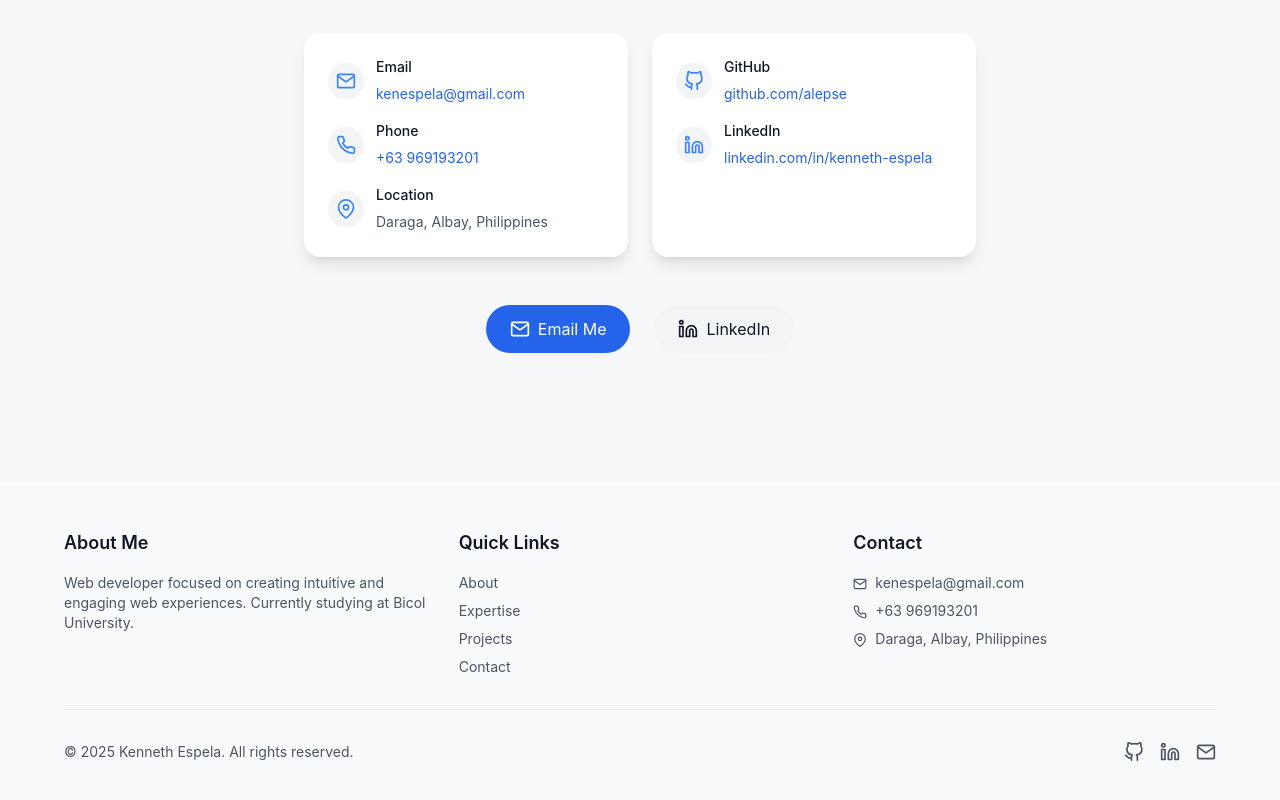
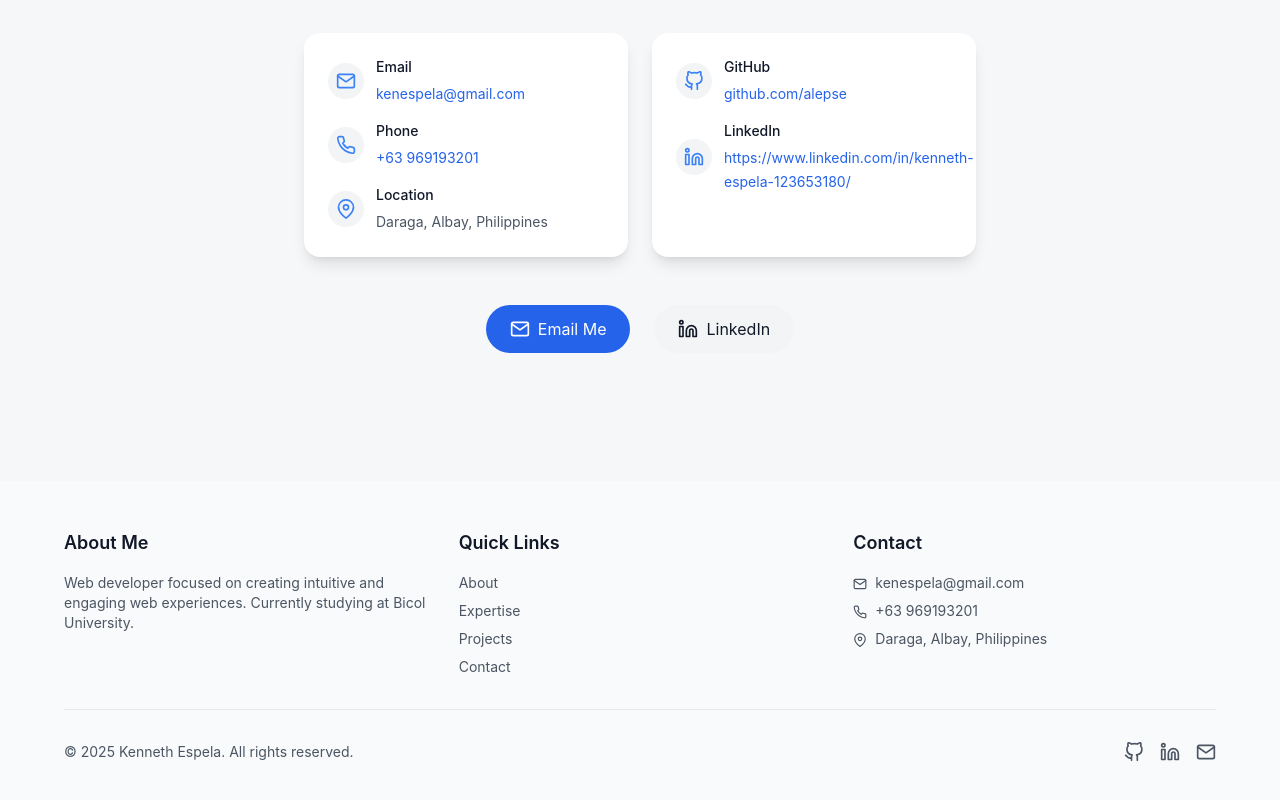
Before and after one commit to Alepse/My-Portfolio, a React (Vite) app: page / in a window 1280 px wide. Shown: the part 5178-5978 px from the top of the page. Built offline with nearby package versions, Linux system fonts and the light colour scheme.

Commit message:
linkedin link changes

```diff
--- a/src/App.jsx
+++ b/src/App.jsx
@@ -547,14 +547,14 @@
                         <div className="text-left">
                           <p className="text-sm font-medium mb-1">LinkedIn</p>
                           <a
-                            href="https://linkedin.com/in/kenneth-espela"
+                            href="https://www.linkedin.com/in/kenneth-espela-123653180/"
                             target="_blank"
                             rel="noopener noreferrer"
                             className={`text-sm ${
                               darkMode ? 'text-blue-400 hover:text-blue-300' : 'text-blue-600 hover:text-blue-700'
                             }`}
                           >
-                            linkedin.com/in/kenneth-espela
+                           https://www.linkedin.com/in/kenneth-espela-123653180/
                           </a>
                         </div>
                       </div>
@@ -580,7 +580,7 @@
                     Email Me
                   </a>
                   <a
-                    href="https://www.linkedin.com/in/kenneth-espela"
+                    href="https://www.linkedin.com/in/kenneth-espela-123653180/"
                     target="_blank"
                     rel="noopener noreferrer"
                     className={`w-full sm:w-auto flex items-center justify-center gap-2 px-6 py-3 rounded-full transition-colors duration-300 ${
@@ -663,7 +663,7 @@
                         <FiGithub />
                       </a>
                       <a
-                        href="https://linkedin.com/in/kenneth-espela"
+                        href="https://www.linkedin.com/in/kenneth-espela-123653180/"
                         target="_blank"
                         rel="noopener noreferrer"
                         className={`text-xl ${
--- a/src/components/ui/HeroSection.jsx
+++ b/src/components/ui/HeroSection.jsx
@@ -123,7 +123,7 @@
             <FiGithub />
           </motion.a>
           <motion.a
-            href="https://linkedin.com/in/kenneth-espela"
+            href="https://www.linkedin.com/in/kenneth-espela-123653180/"
             target="_blank"
             rel="noopener noreferrer"
             aria-label="LinkedIn"
```
